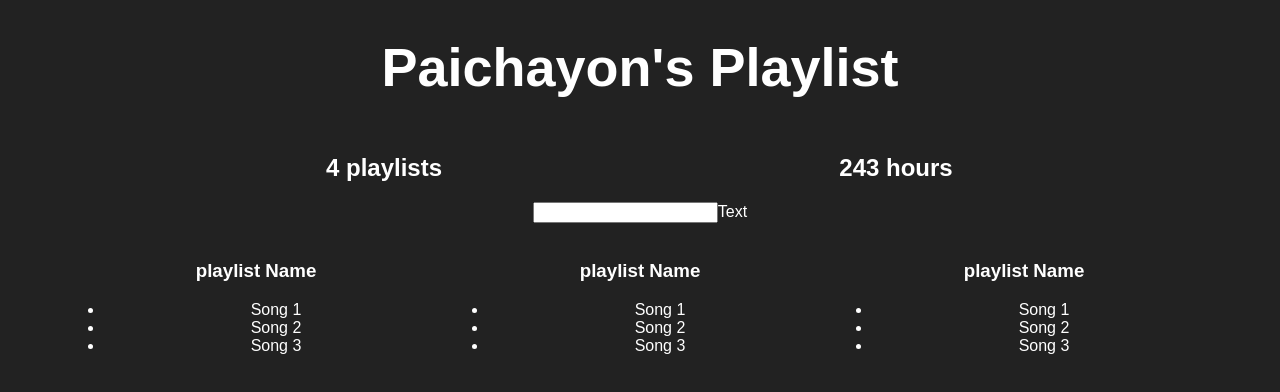
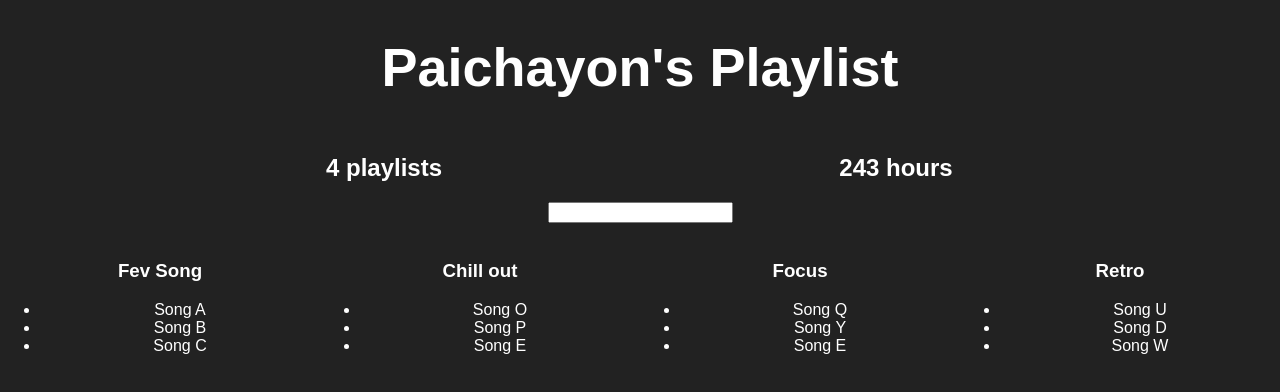
Before and after one commit to OceanicMeerkat/better-playlists, a React (Create React App) app: page / in a window 1280 px wide. Shown: the top 392 px of the page. Built offline with nearby package versions, Linux system fonts and the light colour scheme.

Commit message:
Dynamic list and fake data

```diff
--- a/src/App.js
+++ b/src/App.js
@@ -13,19 +13,19 @@ let fakeServerData = {
     name: 'Paichayon',
     playlist: [
       {
-        name: 'Play List A',
+        name: 'Fev Song',
         songs: [{name : 'Song A', duration: 1345}, {name : 'Song B', duration: 1050}, {name : 'Song C', duration: 1250}]
       },
       {
-        name: 'Play List B',
+        name: 'Chill out',
         songs: [{name : 'Song O', duration: 1345}, {name : 'Song P', duration: 1050}, {name : 'Song E', duration: 1250}]
       },
       {
-        name: 'Play List E',
+        name: 'Focus',
         songs: [{name : 'Song Q', duration: 1345}, {name : 'Song Y', duration: 1050}, {name : 'Song E', duration: 1250}]
       },
       {
-        name: 'Play List O',
+        name: 'Retro',
         songs: [{name : 'Song U', duration: 1345}, {name : 'Song D', duration: 1050}, {name : 'Song W', duration: 1250}]
       }
     ]
@@ -66,7 +66,7 @@ class Filter extends Component {
       <div style={defultStyle}>
         <img src="" alt=""/>
         <input type="text"/>
-        Text
+
       </div>
     );
   }
@@ -74,12 +74,16 @@ class Filter extends Component {
 
 class Playlist extends Component{
   render() {
+    let playlist = this.props.playlist;
     return (
-      <div style={{...defultStyle, width: "30%",display: 'inline-block'}}>
+
+      <div style={{...defultStyle, width: "25%",display: 'inline-block'}}>
         <img src="" alt=""/>
-          <h3>playlist Name</h3>
+          <h3>{playlist.name}</h3>
           <ul>
-          <li>Song 1</li> <li>Song 2</li> <li>Song 3</li>
+            {playlist.songs.map(song =>
+              <li>{song.name}</li>
+            )}
           </ul>
       </div>
     );
@@ -109,9 +113,11 @@ class App extends Component {
 
 
           <Filter></Filter>
-          <Playlist></Playlist>
-          <Playlist></Playlist>
-          <Playlist></Playlist>
+          {this.state.serverData.user.playlist.map(playlist =>
+           <Playlist playlist={playlist}/>
+          )}
+
+
         </div> : <h1 style={defultStyle}>Loading...</h1>
       }
       </div>
```
